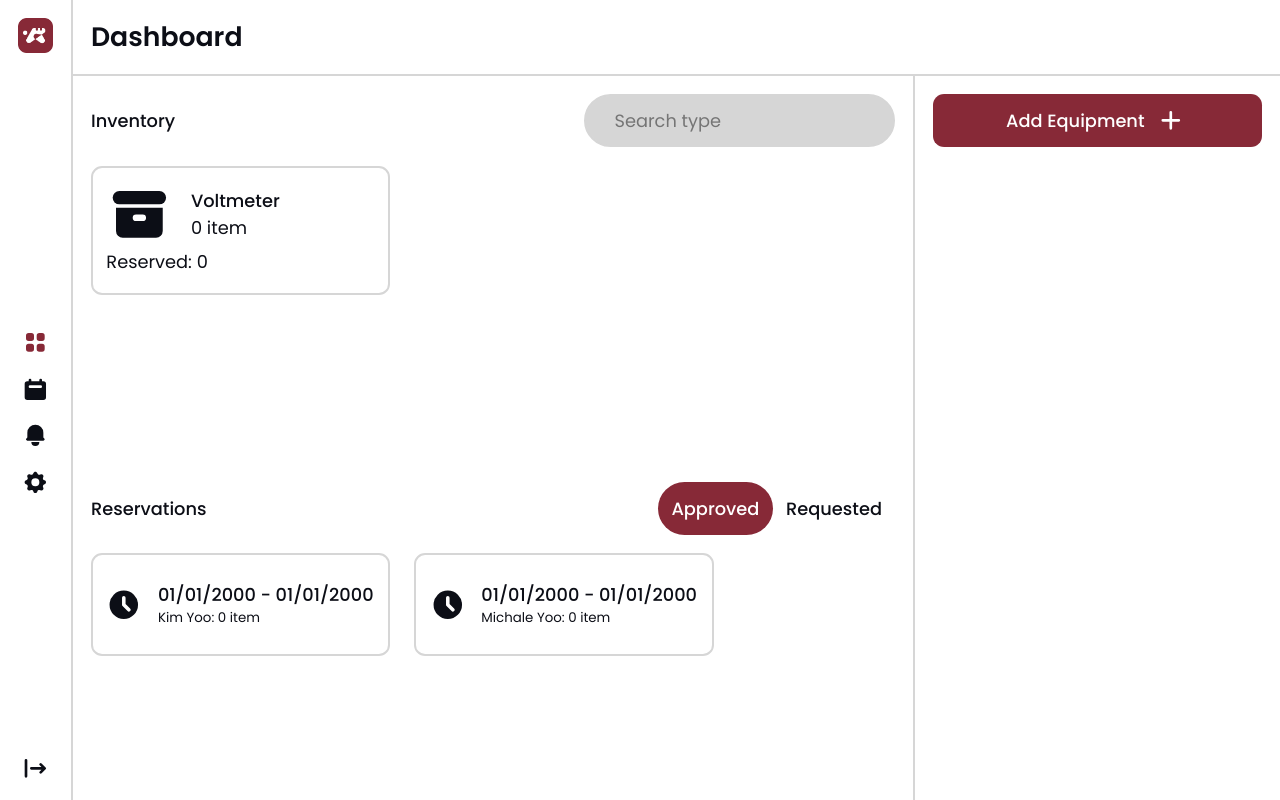
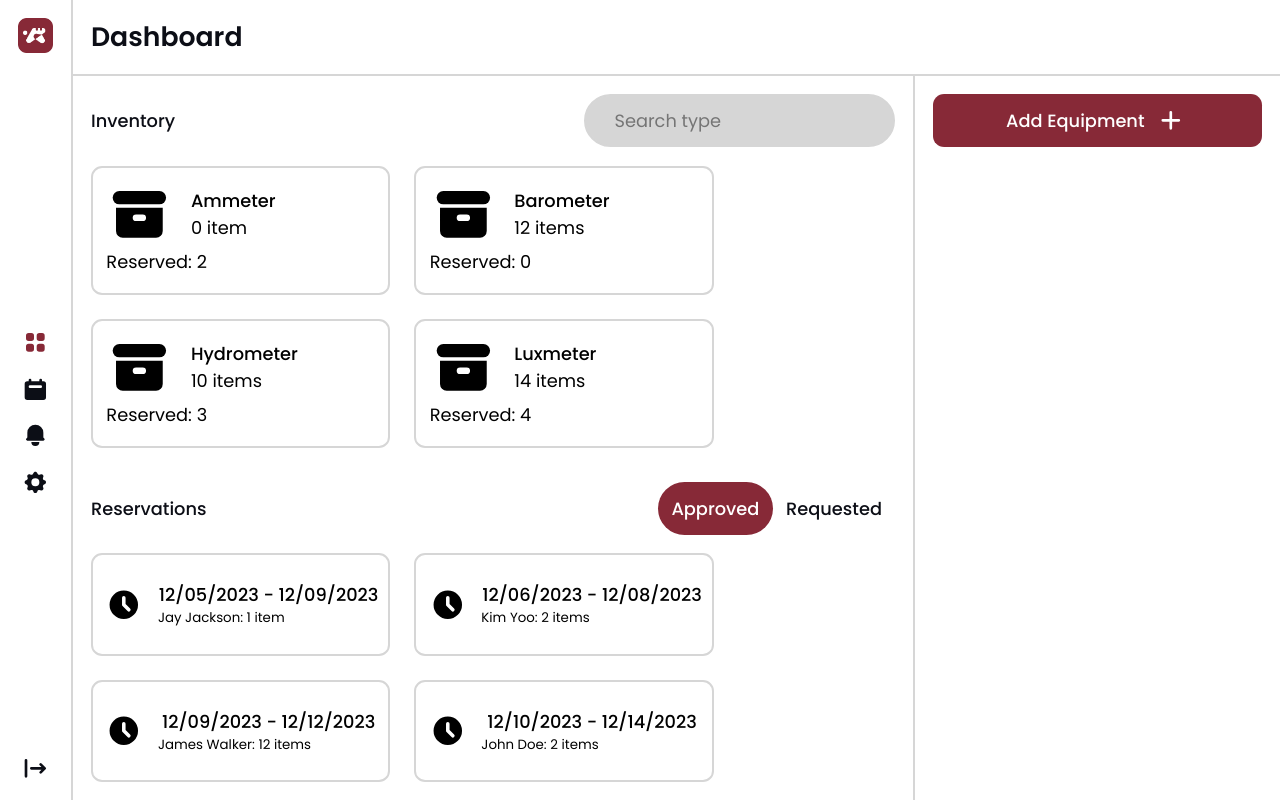
Before and after one commit to tranleduyan/ETC-Frontend, a React (Create React App) app: page /Dashboard in a window 1280 px wide. Built offline with nearby package versions, Linux system fonts and the light colour scheme.

Commit message:
Checkpoint

```diff
--- a/src/Components/Cards/InventoryTypeSummaryCard/EquipmentTypeSummaryCard.css
+++ b/src/Components/Cards/InventoryTypeSummaryCard/EquipmentTypeSummaryCard.css
@@ -8,6 +8,7 @@
     border-radius: calc(1.390625vmin);
     box-sizing: border-box;
     padding: calc(1.66875vmin);
+    background-color: transparent;
 }
 
 .EquipmentTypeSummaryCard-InformationContainer {
@@ -27,6 +28,7 @@
     display: flex;
     flex-direction: column;
     justify-content: center;
+    align-items: flex-start;
     overflow: hidden;
 }
 
--- a/src/Components/Cards/InventoryTypeSummaryCard/EquipmentTypeSummaryCard.js
+++ b/src/Components/Cards/InventoryTypeSummaryCard/EquipmentTypeSummaryCard.js
@@ -11,20 +11,19 @@ import { HiArchive } from 'react-icons/hi';
 // Render Equipment Type Summary Card
 function EquipmentTypeSummaryCard(props) {
 
-  const { className, typeName, inventoryAmount, reservationAmount, selected, OnEquipmentTypeSummaryCardClick } = props;
+  const { className, typeID, typeName, inventoryAmount, reservationAmount, isSelected, OnEquipmentTypeSummaryCardClick } = props;
 
   const itemText = inventoryAmount > 1 ? 'items' : 'item';
 
   const OnCardClick = () => {
     if(OnEquipmentTypeSummaryCardClick) {
-      OnEquipmentTypeSummaryCardClick(typeName);
+      OnEquipmentTypeSummaryCardClick(typeID);
     }
   }
 
-  // TODO: inventoryAmount and reservationAmount maybe will be calculated with in this component.
   return (
-    <div
-      className={`${className} EquipmentTypeSummaryCard-Container ${selected ?  'EquipmentTypeSummaryCard-Active' : ''}`}
+    <button
+      className={`${className} EquipmentTypeSummaryCard-Container ${isSelected ?  'EquipmentTypeSummaryCard-Active' : ''}`}
       onClick={OnCardClick}>
         <div className='EquipmentTypeSummaryCard-InformationContainer'>
             <HiArchive className='EquipmentTypeSummaryCard-Icon'/>
@@ -34,16 +33,17 @@ function EquipmentTypeSummaryCard(props) {
             </div>
         </div>
         <p className='paragraph-1'>Reserved: {reservationAmount}</p>
-    </div>
+    </button>
   )
 }
 
 EquipmentTypeSummaryCard.propTypes = {
   className: PropTypes.string,
+  typeID: PropTypes.number.isRequired,
   typeName: PropTypes.string,
   inventoryAmount: PropTypes.number,
   reservationAmount: PropTypes.number,
-  selected: PropTypes.bool,
+  isSelected: PropTypes.bool,
   OnEquipmentTypeSummaryCardClick: PropTypes.func,
 }
 
@@ -52,7 +52,7 @@ EquipmentTypeSummaryCard.defaultProps = {
   typeName: 'Unknown',
   inventoryAmount: 0,
   reservationAmount: 0,
-  selected: false,
+  isSelected: false,
   OnEquipmentTypeSummaryCardClick: null,
 }
 
--- a/src/Components/Cards/ReservationCard/ReservationCard.css
+++ b/src/Components/Cards/ReservationCard/ReservationCard.css
@@ -8,7 +8,8 @@
     border: calc(00.278125vmin) solid var(--Gray1);
     border-radius: calc(1.390625vmin);
     box-sizing: border-box;
-    padding: calc(1.66875vmin) calc(1.390625vmin) calc(1.66875vmin) calc(1.66875vmin);
+    background-color: transparent;
+    padding: calc(1.66875vmin) calc(1.1125vmin) calc(1.66875vmin) calc(1.66875vmin);
 }
 
 .ReservationCard-Icon {
--- a/src/Components/Cards/ReservationCard/ReservationCard.js
+++ b/src/Components/Cards/ReservationCard/ReservationCard.js
@@ -11,18 +11,18 @@ import { HiClock } from 'react-icons/hi';
 // Render the reservation card
 function ReservationCard(props) {
 
-  const { className, startDate, endDate, renterName, reserveAmount, isSelected, OnReservationCardClick } = props;
+  const { className, reservationID, startDate, endDate, renterName, reserveAmount, status, isSelected, OnReservationCardClick } = props;
 
   const itemText = reserveAmount > 1 ? 'items' : 'item';
 
   const OnCardClick = () => {
     if(OnReservationCardClick) {
-      OnReservationCardClick(renterName);
+      OnReservationCardClick(reservationID);
     }
   }
 
   return (
-    <div
+    <button
       className={`${className} ReservationCard-Container ${isSelected ? 'ReservationCard-Active' : ''}`}
       onClick={OnCardClick}>
       <HiClock className='ReservationCard-Icon'/>
@@ -34,15 +34,17 @@ function ReservationCard(props) {
               <p className='paragraph-3 ReservationCard-ReserveAmount'>{reserveAmount} {itemText}</p>
             </div>
         </div>
-    </div>
+    </button>
   )
 }
 
 ReservationCard.propTypes = {
   className: PropTypes.string,
+  reservationID: PropTypes.number.isRequired,
+  renterName: PropTypes.string,
   startDate: PropTypes.string,
   endDate: PropTypes.string,
-  renterName: PropTypes.string,
+  status: PropTypes.oneOf(['Approved', 'Requested']),
   reserveAmount: PropTypes.number,
   isSelected: PropTypes.bool,
   OnReservationCardClick: PropTypes.func,
@@ -50,9 +52,10 @@ ReservationCard.propTypes = {
 
 ReservationCard.defaultProps = {
   className: '',
+  renterName: 'Unknown User',
   startDate: '01/01/2000',
   endDate: '01/01/2000',
-  renterName: 'Unknown User',
+  status: 'Requested',
   reserveAmount: 0,
   isSelected: true,
   OnReservationCardClick: null,
--- a/src/Components/Lists/InventorySummaryList/InventorySummaryList.js
+++ b/src/Components/Lists/InventorySummaryList/InventorySummaryList.js
@@ -2,6 +2,7 @@
 import React from 'react';
 import PropTypes from 'prop-types';
 import EquipmentTypeSummaryCard from '../../Cards/InventoryTypeSummaryCard/EquipmentTypeSummaryCard';
+import { InventorySummaryResponse } from '../../../ResponseBody';
 
 // Import Stylings
 import './InventorySummaryList.css';
@@ -14,25 +15,35 @@ function InventorySummaryList(props) {
 
   const { className, selectedInventoryType, OnEquipmentTypeSummaryCardClick } = props;
 
+  const sortedInventoryResponse = [...InventorySummaryResponse].sort((a, b) =>
+    a.typeName.localeCompare(b.typeName)
+  );
+
   return (
     <div className={`${className} InventorySummaryList-Container`}>
-      <EquipmentTypeSummaryCard
-        typeName='Voltmeter'
-        selected={selectedInventoryType === 'Voltmeter'}
-        OnEquipmentTypeSummaryCardClick={OnEquipmentTypeSummaryCardClick}/>
+      {sortedInventoryResponse.map((item) => (
+        <EquipmentTypeSummaryCard
+          key={item.typeID}
+          typeID={item.typeID}
+          typeName={item.typeName}
+          isSelected={selectedInventoryType === item.typeID}
+          inventoryAmount={item.inventoryAmount}
+          reservationAmount={item.reservationAmount}
+          OnEquipmentTypeSummaryCardClick={OnEquipmentTypeSummaryCardClick}/>
+      ))}
     </div>
   )
 }
 
 InventorySummaryList.propTypes = {
   className: PropTypes.string,
-  selectedInventoryType: PropTypes.string,
+  selectedInventoryType: PropTypes.number,
   OnEquipmentTypeSummaryCardClick: PropTypes.func,
 }
 
 InventorySummaryList.defaultProps = {
   className: '',
-  selectedInventoryType: '',
+  selectedInventoryType: null,
   OnEquipmentTypeSummaryCardClick: null,
 }
 
--- a/src/Components/Lists/ReservationList/ReservationList.js
+++ b/src/Components/Lists/ReservationList/ReservationList.js
@@ -1,7 +1,8 @@
 // Import Components
-import React from 'react';
+import React, { useState, useEffect } from 'react';
 import PropTypes from 'prop-types';
 import ReservationCard from '../../Cards/ReservationCard/ReservationCard';
+import { AllReservationsResponse } from '../../../ResponseBody';
 
 // Import Stylings
 import './ReservationList.css';
@@ -11,31 +12,58 @@ import './ReservationList.css';
 // Render Reservation List
 function ReservationList(props) {
 
-  const { className, OnReservationCardClick, selectedReservation } = props;
+  const { className, filterMode, OnReservationCardClick, selectedReservation } = props;
+
+  const [sortedReservations, setSortedReservations] = useState([]);
+
+  const sortReservations = (reservations) => {
+    const today = new Date();
+    switch(filterMode) {
+      case 'upcoming':
+        return reservations.filter((reservation) => new Date(reservation.startDate) >= today).sort((a, b) => new Date(a.startDate) - new Date(b.startDate));
+      case 'all':
+        return reservations.sort((a, b) => new Date(a.startDate) - new Date(b.startDate));
+      case 'past':
+        return reservations.filter((reservation) => new Date(reservation.startDate) < today).sort((a, b) => new Date(a.startDate) - new Date(b.startEnd));
+      default:
+        return reservations;
+    }
+  };
+
+  useEffect(() => {
+    setSortedReservations(sortReservations(AllReservationsResponse));
+    // eslint-disable-next-line react-hooks/exhaustive-deps
+  }, [filterMode]);
 
   return (
     <div className={`${className} ReservationList-Container`}>
-      <ReservationCard
-        renterName='Kim Yoo'
-        isSelected={selectedReservation === 'Kim Yoo'}
-        OnReservationCardClick={OnReservationCardClick}/>
-      <ReservationCard
-        renterName='Michale Yoo'
-        isSelected={selectedReservation === 'Michale Yoo'}
-        OnReservationCardClick={OnReservationCardClick}/>
+      {sortedReservations.map((reservation) => (
+        <ReservationCard
+          key={reservation.reservationID}
+          reservationID={reservation.reservationID}
+          renterName={reservation.renterName}
+          startDate={reservation.startDate}
+          endDate={reservation.endDate}
+          status={reservation.status}
+          reserveAmount={reservation.reserveAmount}
+          isSelected={selectedReservation === reservation.reservationID}
+          OnReservationCardClick={OnReservationCardClick}/>
+      ))}
     </div>
   )
 }
 
 ReservationList.propTypes = {
   className: PropTypes.string,
-  selectedReservation: PropTypes.string,
+  filterMode: PropTypes.oneOf(['all', 'past', 'upcoming']),
+  selectedReservation: PropTypes.number,
   OnReservationCardClick: PropTypes.func,
 }
 
 ReservationList.defaultProps = {
   className: '',
-  selectedReservation: '',
+  filterMode: 'all',
+  selectedReservation: null,
   OnReservationCardClick: null,
 }
 
--- a/src/Pages/DashboardPage/DashboardPage.js
+++ b/src/Pages/DashboardPage/DashboardPage.js
@@ -99,6 +99,7 @@ function DashboardPage() {
               </div>
               {/* Reservation List */}
               <ReservationList className='Dashboard-ReservationList'
+                filterMode='upcoming'
                 selectedReservation={selectedReservation}
                 OnReservationCardClick={OnReservationCardClick}/>
             </div>
--- /dev/null
+++ b/src/ResponseBody.js
@@ -0,0 +1,163 @@
+const InventorySummaryResponse = [
+  {
+    typeID: 1,
+    typeName: 'Voltmeter',
+    inventoryAmount: 20,
+    reservationAmount: 5,
+  },
+  {
+    typeID: 2,
+    typeName: 'Thermometer',
+    inventoryAmount: 15,
+    reservationAmount: 5,
+  },
+  {
+    typeID: 3,
+    typeName: 'Barometer',
+    inventoryAmount: 12,
+    reservationAmount: 0,
+  },
+  {
+    typeID: 4,
+    typeName: 'Ammeter',
+    inventory: 8,
+    reservationAmount: 2,
+  },
+  {
+    typeID: 5,
+    typeName: 'Multimeter',
+    inventory: 5,
+    reservationAmount: 8,
+  },
+  {
+    typeID: 6,
+    typeName: 'Hydrometer',
+    inventoryAmount: 10,
+    reservationAmount: 3,
+  },
+  {
+    typeID: 7,
+    typeName: 'Oscilloscope',
+    inventoryAmount: 18,
+    reservationAmount: 6,
+  },
+  {
+    typeID: 8,
+    typeName: 'Spectrophotometer',
+    inventoryAmount: 22,
+    reservationAmount: 1,
+  },
+  {
+    typeID: 9,
+    typeName: 'Manometer',
+    inventoryAmount: 7,
+    reservationAmount: 0,
+  },
+  {
+    typeID: 10,
+    typeName: 'Luxmeter',
+    inventoryAmount: 14,
+    reservationAmount: 4,
+  },
+];
+
+const AllReservationsResponse = [
+  {
+    reservationID: 1,
+    renterName: 'Kim Yoo',
+    startDate: '12/06/2023',
+    endDate: '12/08/2023',
+    status: 'Approved',
+    reserveAmount: 2,
+  },
+  {
+    reservationID: 3,
+    renterName: 'Jay Jackson',
+    startDate: '12/05/2023',
+    endDate: '12/09/2023',
+    status: 'Approved',
+    reserveAmount: 1,
+  },
+  {
+    reservationID: 4,
+    renterName: 'James Walker',
+    startDate: '12/09/2023',
+    endDate: '12/12/2023',
+    status: 'Approved',
+    reserveAmount: 12,
+  },
+  {
+    reservationID: 5,
+    renterName: 'Maria Garcia',
+    startDate: '12/15/2023',
+    endDate: '12/18/2023',
+    status: 'Requested',
+    reserveAmount: 1,
+  },
+  {
+    reservationID: 6,
+    renterName: 'John Doe',
+    startDate: '12/10/2023',
+    endDate: '12/14/2023',
+    status: 'Requested',
+    reserveAmount: 2,
+  },
+  {
+    reservationID: 7,
+    renterName: 'Emily Wilson',
+    startDate: '12/20/2023',
+    endDate: '12/22/2023',
+    status: 'Requested',
+    reserveAmount: 8,
+  },
+  {
+    reservationID: 8,
+    renterName: 'Daniel Smith',
+    startDate: '12/25/2023',
+    endDate: '12/27/2023',
+    status: 'Approved',
+    reserveAmount: 2,
+  },
+  {
+    reservationID: 9,
+    renterName: 'Amanda Lee',
+    startDate: '12/28/2023',
+    endDate: '12/30/2023',
+    status: 'Approved',
+    reserveAmount: 6,
+  },
+  {
+    reservationID: 10,
+    renterName: 'Michael Brown',
+    startDate: '12/17/2023',
+    endDate: '12/20/2023',
+    status: 'Approved',
+    reserveAmount: 2,
+  },
+  {
+    reservationID: 11,
+    renterName: 'Sophia Johnson',
+    startDate: '12/23/2023',
+    endDate: '12/26/2023',
+    status: 'Requested',
+    reserveAmount: 7,
+  },
+  {
+    reservationID: 12,
+    renterName: 'Robert White',
+    startDate: '12/28/2023',
+    endDate: '12/31/2023',
+    status: 'Requested',
+    reserveAmount: 2,
+  },
+  {
+    reservationID: 13,
+    renterName: 'Emma Harris',
+    startDate: '12/10/2023',
+    endDate: '12/15/2023',
+    status: 'Approved',
+    reserveAmount: 3,
+  },
+];
+
+export { InventorySummaryResponse, AllReservationsResponse };
```
